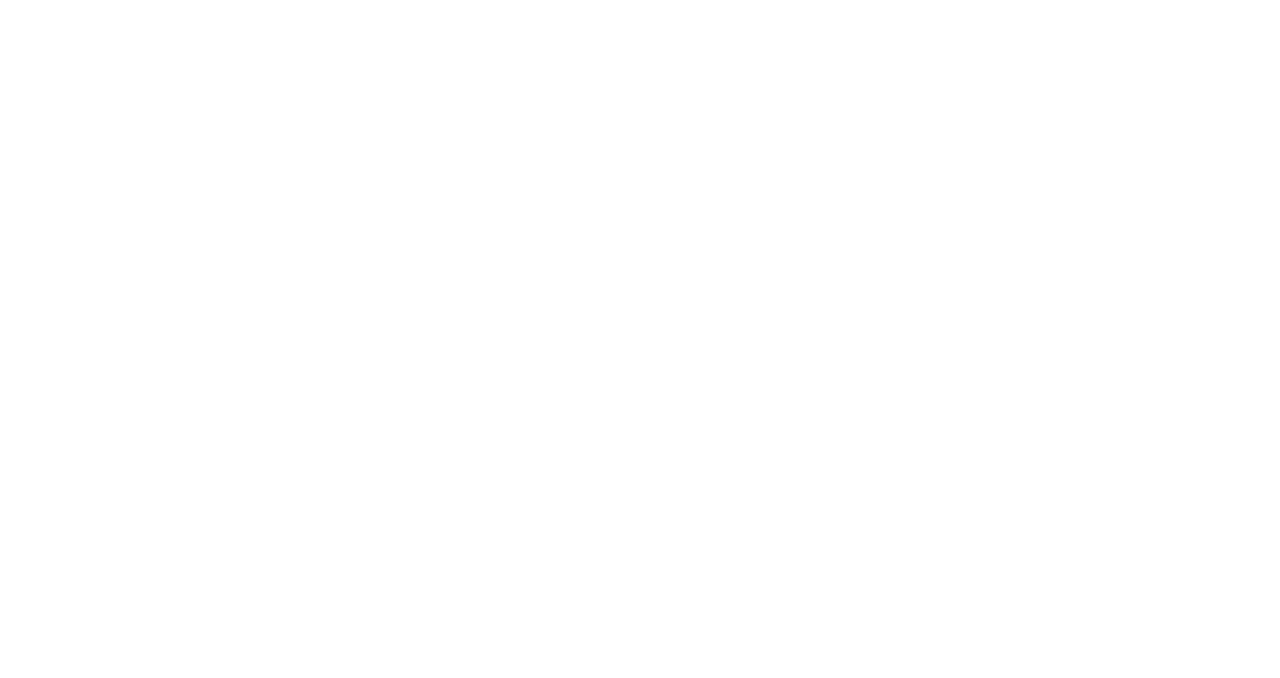
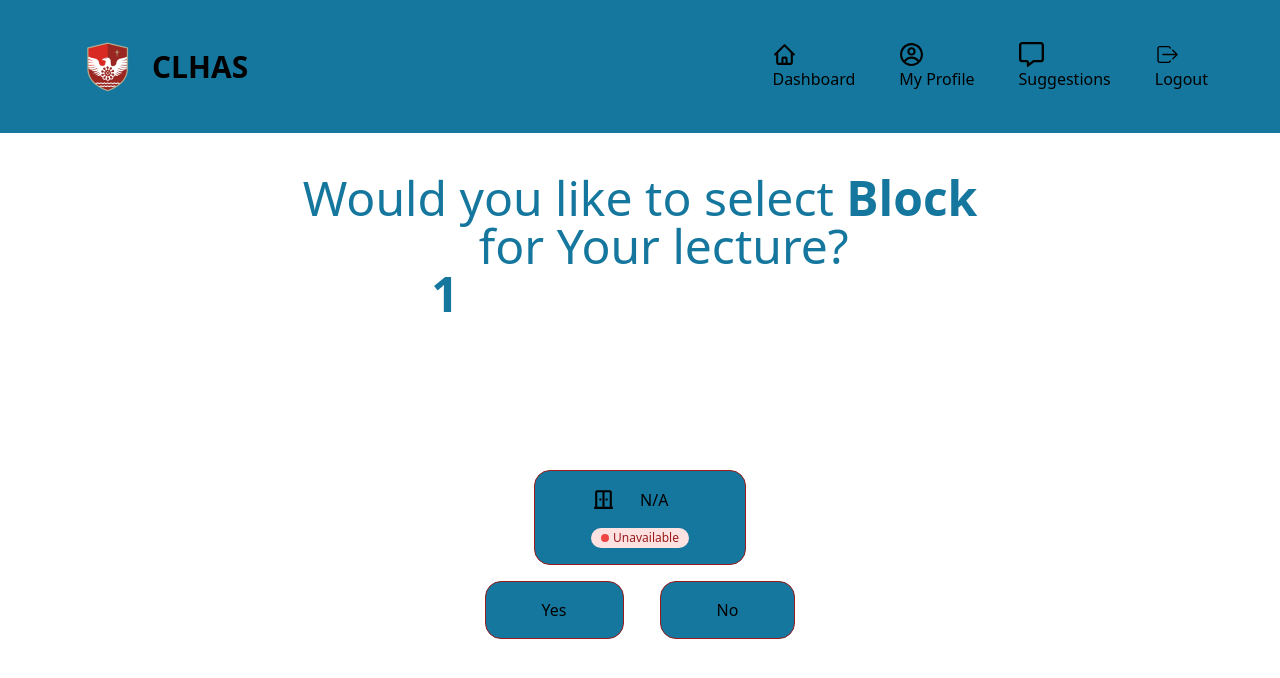
Before and after one commit to RamadanDY/web_available, a React (Vite) app in the folder client/: page /confirm/1 in a window 1280 px wide. Before the commit this address had no page. Shown: the top 678 px of the page. Built offline with nearby package versions, Linux system fonts and the light colour scheme.

Commit message:
now lets moove to the sellection of time and saving it to the db to determine class availability or not

```diff
--- a/client/src/App.jsx
+++ b/client/src/App.jsx
@@ -80,8 +80,8 @@ function App() {
             }
           />
           <Route
-            path="/confirm"
-            element={
+            path="/confirm/:classId"
+             element={
               <>
                 <Navbar />
                 <Confirm />
--- a/client/src/pages/BlockA.jsx
+++ b/client/src/pages/BlockA.jsx
@@ -27,9 +27,10 @@ const BlockA = ({ blockName }) => {
     fetchBlockData();
   }, [blockName]);
 
-  const handleClassClick = ((classId) => {
-    navigate(`/confirm/${classId}`)
-  })
+  const handleClassClick = (classItem) => {
+    navigate(`/confirm/${classItem.classId}`, { state: classItem });
+  };
+
 
   if (error) {
     return <div className="error">Error: {error}</div>;
@@ -52,23 +53,19 @@ const BlockA = ({ blockName }) => {
         <p className="text">{blockData.blockName}</p>
       </div>
 
-      {/*this is to display the  Classes Section */}
-      <div onClick={ () => {  "/confirm" }} className="classes-wrapper flex flex-wrap justify-center gap-6">
+      <div className="classes-wrapper flex flex-wrap justify-center gap-6">
         {blockData.classes.map((classItem) => (
           <div
             key={classItem.classId}
             className="classes1 transition ease-in-out delay-150 hover:-translate-y-1 hover:scale-110 duration-300 border-red-800 gap-4 rounded-2xl flex flex-col justify-between border px-14 py-4 w-fit m-2 text-center relative"
-            // i pass the classi
-            onClick={() => {
-              handleClassClick(classItem.classId)
-            }}
+            onClick={() => handleClassClick(classItem)}
           >
-             <div className="name flex flex-row items-center h-2/3">
+            <div className="name flex flex-row items-center h-2/3">
               <MdOutlineDoorSliding size={25} />
               <p className="pl-6">{classItem.classId}</p>
-             </div>
+            </div>
 
-             <span
+            <span
               className={`inline-flex items-center ${
                 classItem.status === "available"
                   ? "bg-green-100 text-green-800"
@@ -85,6 +82,8 @@ const BlockA = ({ blockName }) => {
           </div>
         ))}
       </div>
+
+
     </div>
   );
 };
--- a/client/src/pages/Confirm.jsx
+++ b/client/src/pages/Confirm.jsx
@@ -1,39 +1,64 @@
-import React from 'react'
-import "../App.css"
- import { MdOutlineDoorSliding } from "react-icons/md";
+import React from "react";
+import "../App.css";
+import { MdOutlineDoorSliding } from "react-icons/md";
+import { useLocation, useParams } from "react-router-dom";
 
 const Confirm = () => {
+  const location = useLocation(); // Retrieve data passed via state
+  const { classId } = useParams(); // Retrieve classId from the URL
+  const classData = location.state; // Access the full class data
+
   return (
     <>
-    <div className="confirm flex flex-col justify-center items-center pb-28 ">
-        <div className="text-wrapper pb-36 text-5xl  ">
-            <p>would u like to select  <span className='font-extrabold'> Block F  </span>     <span className=' flex justify-center ' >  <div className="num flex justify-center font-semibold pr-5 "><br /> 201 </div> for Your lecture?</span> </p>
+      <div className="confirm flex flex-col justify-center items-center pb-28">
+        <div className="text-wrapper pb-36 text-5xl">
+          <p>
+            Would you like to select{" "}
+            <span className="font-extrabold">Block {classData?.blockName}</span>{" "}
+            <span className="flex justify-center">
+              <div className="num flex justify-center font-semibold pr-5">
+                <br />
+                {classData?.classId || classId}
+              </div>{" "}
+              for Your lecture?
+            </span>
+          </p>
         </div>
-        <div className="classes1  transition ease-in-out delay-150 hover:-translate-y-1 hover:scale-110   duration-300 border-red-800 gap-4 rounded-2xl flex flex-col justify-between border px-14 py-4 w-fit m-2 text-center relative">
+        <div className="classes1 transition ease-in-out delay-150 hover:-translate-y-1 hover:scale-110 duration-300 border-red-800 gap-4 rounded-2xl flex flex-col justify-between border px-14 py-4 w-fit m-2 text-center relative">
           {/* Top Section: Icon and Text */}
           <div className="name flex flex-row items-center h-2/3">
             <MdOutlineDoorSliding size={25} />
-            <p className="pl-6">F 102</p>
+            <p className="pl-6">{classData?.classId || "N/A"}</p>
           </div>
-          {/* Bottom Section: Red Background */}
-
-          <span class="inline-flex items-center bg-red-100 text-red-800 text-xs font-medium px-2.5 py-0.5 rounded-full dark:bg-red-900 dark:text-red-300">
-                <span class="w-2 h-2 me-1 bg-red-500 rounded-full"></span>
-                Unavailable
+          {/* Bottom Section: Availability Status */}
+          <span
+            className={`inline-flex items-center ${
+              classData?.status === "available"
+                ? "bg-green-100 text-green-800"
+                : "bg-red-100 text-red-800"
+            } text-xs font-medium px-2.5 py-0.5 rounded-full`}
+          >
+            <span
+              className={`w-2 h-2 me-1 rounded-full ${
+                classData?.status === "available" ? "bg-green-500" : "bg-red-500"
+              }`}
+            ></span>
+            {classData?.status || "Unavailable"}
           </span>
         </div>
 
-        <div className="btn-confirm flex flex-row  gap-5 ">
-            <div className="btn1 transition ease-in-out delay-150 hover:-translate-y-1 hover:scale-110   duration-300 border-red-800 gap-4 rounded-2xl flex flex-col justify-between border px-14 py-4 w-fit m-2 text-center relative">
-                 <button type="button border px-14 py-4 w-fit m-2 ">Yes</button>
-            </div>
-            <div className="btn2 transition ease-in-out delay-150 hover:-translate-y-1 hover:scale-110   duration-300 border-red-800 gap-4 rounded-2xl flex flex-col justify-between border px-14 py-4 w-fit m-2 text-center relative">
-                <button type="button ">No</button>
-            </div>
-         </div>
-    </div>
+        {/* Confirm and Cancel Buttons */}
+        <div className="btn-confirm flex flex-row gap-5">
+          <div className="btn1 transition ease-in-out delay-150 hover:-translate-y-1 hover:scale-110 duration-300 border-red-800 gap-4 rounded-2xl flex flex-col justify-between border px-14 py-4 w-fit m-2 text-center relative">
+            <button type="button">Yes</button>
+          </div>
+          <div className="btn2 transition ease-in-out delay-150 hover:-translate-y-1 hover:scale-110 duration-300 border-red-800 gap-4 rounded-2xl flex flex-col justify-between border px-14 py-4 w-fit m-2 text-center relative">
+            <button type="button">No</button>
+          </div>
+        </div>
+      </div>
     </>
-   )
-}
+  );
+};
 
-export default Confirm
+export default Confirm;
```
